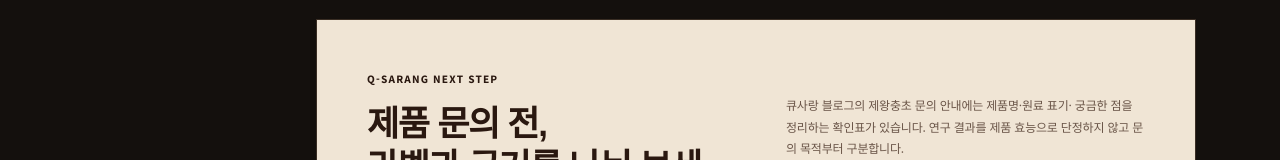
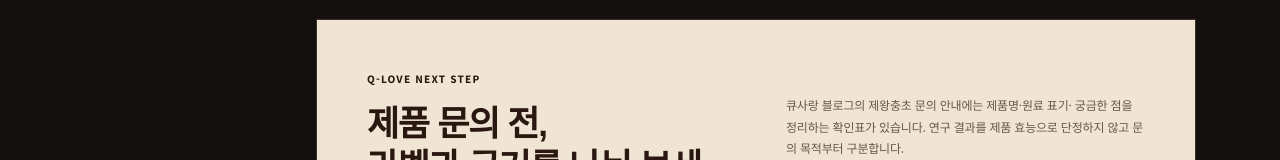
Before and after one commit to BANSEOK-KANG1/q-sarang, a Next.js app: page /paper/cordycepin-antioxidant-fatigue in a window 1280 px wide. Shown: the part 3331-3491 px from the top of the page. Built offline with nearby package versions, Linux system fonts and the light colour scheme.

Commit message:
Finish Q-LOVE public labels

```diff
--- a/src/app/paper/[slug]/page.tsx
+++ b/src/app/paper/[slug]/page.tsx
@@ -273,7 +273,7 @@
 
             <section className="paper-inquiry" aria-labelledby="paper-inquiry-title">
               <div>
-                <p className="paper-section-label">Q-SARANG NEXT STEP</p>
+                <p className="paper-section-label">Q-LOVE NEXT STEP</p>
                 <h2 id="paper-inquiry-title">
                   제품 문의 전,
                   <br />
--- a/src/components/ResearchHome.tsx
+++ b/src/components/ResearchHome.tsx
@@ -284,7 +284,7 @@
                       sizes="(max-width: 760px) 100vw, (max-width: 1050px) 50vw, 25vw"
                     />
                     <div className="paper-card__cover-top">
-                      <span>O.{String(index + 1).padStart(2, "0")}</span>
+                      <span>Q.{String(index + 1).padStart(2, "0")}</span>
                       <span>{paper.evidenceCode} · {paper.evidenceLabel}</span>
                     </div>
                     <p>{paper.title}</p>
@@ -367,7 +367,7 @@
         </section>
 
         <section className="research-next-step" aria-labelledby="research-next-step-title">
-          <p className="research-section-label">05 · Q-SARANG GUIDE</p>
+          <p className="research-section-label">05 · Q-LOVE GUIDE</p>
           <div>
             <h2 id="research-next-step-title">
               연구를 읽은 다음은
```
